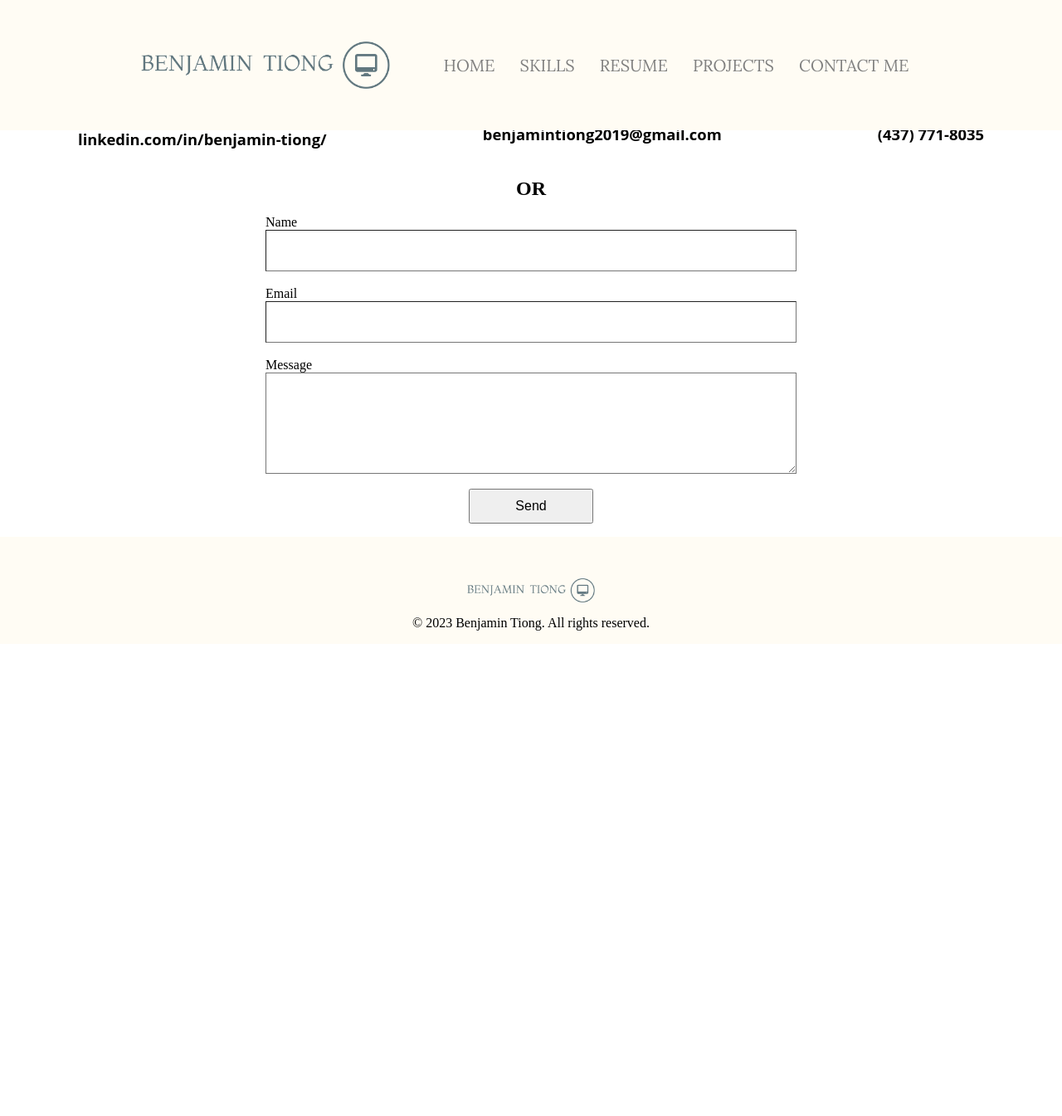
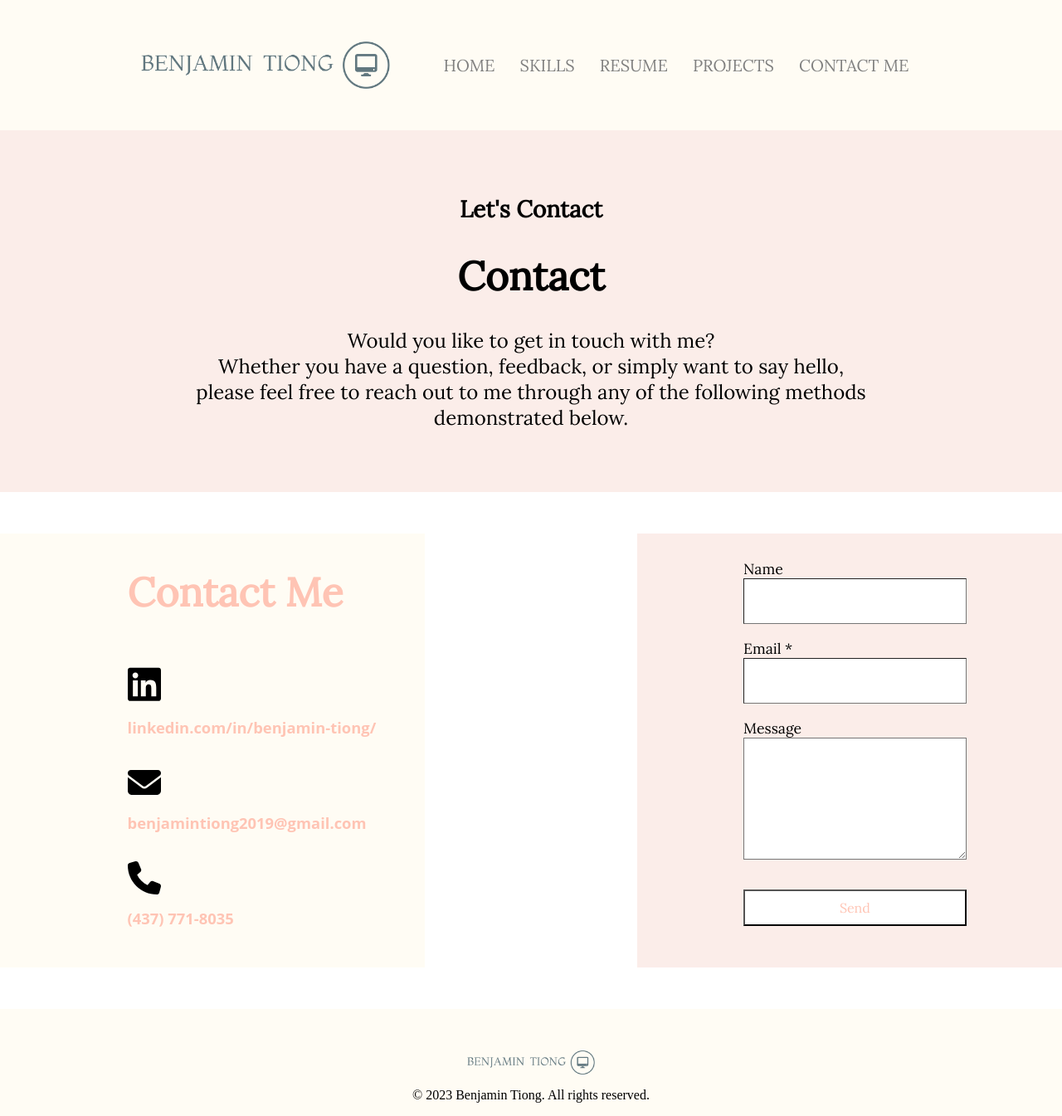
Before and after one commit to bengoEOZZ/portfolio, a PHP site: page /contact in a window 1280 px wide. Shown: the whole page at 83% size. Before the commit the page ends 760 px from the top, so only its background shows below. Run offline with PHP 8.4, Linux system fonts and the light colour scheme.

Commit message:
Modified Contact Page

```diff
--- a/contact/index.php
+++ b/contact/index.php
@@ -1,5 +1,5 @@
 <head>
-    <h1 class="page-title">Let's Connect</h1>
+    <h1 class="page-title">Contact Me</h1>
     <link rel="stylesheet" type="text/css" href="/static/css/nav_style.css">
     <link rel="stylesheet" type="text/css" href="/static/css/footer_style.css">
     <link rel="stylesheet" type="text/css" href="/static/css/contact_style.css">
@@ -10,8 +10,20 @@
 		require __DIR__ . '../../navbar.php';
 	?>
 
+    <div class="header-container">
+        <h3>Let's Contact</h3>
+        <h1>Contact</h1>
+        <p>Would you like to get in touch with me?<br>
+        Whether you have a question, feedback, or simply want to say hello,<br>
+        please feel free to reach out to me through any of the following methods<br>
+            demonstrated below.
+        </p>
+    </div>
+
+    <div class="contact-wrapper">
     <!-- *********************** Contact Section *********************** -->
     <div id="contact-info">
+        <h2 class="contact-left">Contact Me</h3><br>
         <div class="contact-info-section">
             <!--! Font Awesome Pro 6.2.0 by @fontawesome - https://fontawesome.com License - https://fontawesome.com/license (Commercial License) Copyright 2022 Fonticons, Inc. -->
             <svg id="linkedin-icon" class="contact-icon" xmlns="http://www.w3.org/2000/svg" viewBox="0 0 448 512">
@@ -20,7 +32,7 @@
             <p class="contact-link-text">
                 <a class="contact-link" href="https://www.linkedin.com/in/benjamin-tiong-493aa7232/" target="_blank">linkedin.com/in/benjamin-tiong/</a>
             </p>
-        </div>
+        </div><br>
         <div class="contact-info-section">
             <!--! Font Awesome Pro 6.2.0 by @fontawesome - https://fontawesome.com License - https://fontawesome.com/license (Commercial License) Copyright 2022 Fonticons, Inc. -->
             <svg id="email-icon" class="contact-icon" xmlns="http://www.w3.org/2000/svg" viewBox="0 0 512 512">
@@ -29,7 +41,7 @@
             <p class="contact-link-text">
                 <a class="contact-link" href="mailto:benjamintiong2019@gmail.com" target="_blank">benjamintiong2019@gmail.com</a>
             </p>
-        </div>
+        </div><br>
         <div class="contact-info-section">
             <!--! Font Awesome Pro 6.2.0 by @fontawesome - https://fontawesome.com License - https://fontawesome.com/license (Commercial License) Copyright 2022 Fonticons, Inc. -->
             <svg id="phone icon" class="contact-icon" xmlns="http://www.w3.org/2000/svg" viewBox="0 0 512 512">
@@ -39,31 +51,28 @@
             <p class="contact-link-text">
                 <a class="contact-link" href="tel:437-771-8035" target="_blank">(437) 771-8035</a>
             </p>
-        </div>
+        </div><br>
     </div>
     <!-- ***************************** END ***************************** -->
-
-
-    <br>
-    <div style="text-align:center; font-size: 24px;"><b>OR</b></div>
-
 
     <!-- *********************** Contact Form *********************** -->
     <form id="contact-form" class="section" method="POST" action="https://api.web3forms.com/submit" target="_blank">
         <input type="hidden" name="access_key" value="b04a14fc-2e89-4a9c-a6e2-040689b7321e">
         <br>
-        <label for="name">Name</label>
+        <label for="name">Name</label><br>
         <input type="text" name="name">
-        <br>
-        <label for="email">Email</label>
+        <br><br>
+        <label for="email">Email *</label><br>
         <input type="email" name="email" required>
-        <br>
-        <label for="message">Message</label>
-        <textarea name="message" rows="5" required></textarea>
-        <br>
+        <br><br>
+        <label for="message">Message</label><br>
+        <textarea name="message" rows="5" required></textarea><br>
+        <br><br>
         <button type="submit">Send</button>
     </form>
     <!-- *************************** END *************************** -->
+
+    </div>
 
     <?php
         require __DIR__ . '../../footer.php';
--- a/static/css/contact_style.css
+++ b/static/css/contact_style.css
@@ -1,9 +1,32 @@
 /* * * * * * * * * * Contact Styling * * * * * * * * * */
+.header-container {
+    font-family: 'Lora', 'serif';
+    font-size: 1.5em;
+    background-color: rgba(248, 220, 212, 0.5);
+    padding-top: 50px;
+    margin-top: 95px;
+    position: relative;
+    width: 100%; /* set the width of the container to the desired size */
+    height: auto;
+    text-align: center;
+    padding-bottom: 50px;
+}
+
+.contact-wrapper {
+    display: flex;
+    justify-content: space-between;
+}
+
 #contact-info {
-    margin-top: 25px;
-	display: flex;
-    justify-content: space-around;
+    padding-left: 12%;
+    margin-top: 50px;
+    width: 40%;
+    background-color: rgb(256, 252, 244);
+    margin-bottom: 50px;
+    display: flex;
+    flex-direction: column;
 }
+
 
 .contact-icon {
     display: flex;
@@ -18,38 +41,56 @@
 
 .contact-link {
     text-decoration: none;
-    color: black;
+    color: rgba(256, 196, 180);
     font-weight: bold;
     font-size: 1.15em;
 }
 
 #contact-form {
-    display: flex;
-    flex-direction: column;
-
+    padding-top: 1%;
+    padding-left: 10%;
+    margin-top: 50px;
+    margin-bottom: 50px;
+    width: 40%;
+    background-color: rgba(248, 220, 212, 0.5);
 }
 
 #contact-form > label {
-    font-family: var(--paragraph-font);
-    font-size: var(--paragraph-font-size);
+    font-family: 'Lora', serif;
+    font-size: 1.1em;
 	margin: auto;
 	width: 50%;
 }
 
 #contact-form > input, #contact-form > textarea {
+    font-family: 'Lora', serif;
+    font-size: 1.1em;
     padding: 15px;
-    font-family: var(--paragraph-font);
-    font-size: var(--paragraph-font-size);
-    margin-bottom: 15px;
     border-radius: 0;
     border-width: 1px;
-	width: 50%;
-	margin: auto;
+	width: 70%;
 }
 
 #contact-form > button {
-	margin: auto;
+	margin-bottom: 50px;
+    font-family: 'Lora', serif;
 	font-size: 1em;
+    color: rgba(256, 196, 180);
+    background-color: white;
 	padding: 10px 20px;
-	width: 150px;
+    width: 70%;
+    transition: background-color 0.5s ease;
+    transition: border-color 0.5s ease;
 }
+
+#contact-form > button:hover {
+    background-color: rgb(256, 252, 228);
+    border-color: white;
+}
+
+.contact-left {
+    display: flex;
+    font-family: 'Lora', serif;
+    font-size: 3em;
+    color: rgba(256, 196, 180);
+}
--- a/static/css/project_style.css
+++ b/static/css/project_style.css
@@ -12,7 +12,7 @@
     margin-top: 0;
     width: 100%;
     height: 80%;
-    background-image: url("/static/images/projects-banner.jpeg");
+    background-image: url("/static/images/project-banner.jpeg");
     background-size: 100% cover; /* This property will make the image cover the entire background while maintaining aspect ratio */
     background-position: center; /* This property will make the image positioned at the center */
 }
--- a/static/css/resume_style.css
+++ b/static/css/resume_style.css
@@ -12,7 +12,7 @@
     margin-top: 0;
     width: 100%;
     height: 80%;
-    background-image: url("/static/images/resume-banner.jpg");
+    background-image: url("/static/images/resume-banner.jpeg");
     background-size: 100% cover; /* This property will make the image cover the entire background while maintaining aspect ratio */
     background-position: center; /* This property will make the image positioned at the center */
 }
--- a/static/css/skills_style.css
+++ b/static/css/skills_style.css
@@ -12,7 +12,7 @@
     margin-top: 0;
     width: 100%;
     height: 50%;
-    background-image: url("/static/images/skills-banner.jpg");
+    background-image: url("/static/images/skills-banner.jpeg");
     background-size: 100% cover; /* This property will make the image cover the entire background while maintaining aspect ratio */
     background-position: center; /* This property will make the image positioned at the center */
 }
@@ -95,6 +95,7 @@ aside.left {
 .left li a:hover:not(.active) {
     background-color: rgba(233, 226, 224, 255);
     color: rgba(195, 149, 138, 255);
+    transition: background-color 0.5s ease-in-out;
 }
 
 table {
```
Also changed, not shown: static/images/project-banner.jpeg (added), static/images/projects-banner.jpeg (deleted), static/images/resume-banner.jpeg (added), static/images/resume-banner.jpg (deleted), static/images/skills-banner.jpeg (added), static/images/skills-banner.jpg (deleted).
